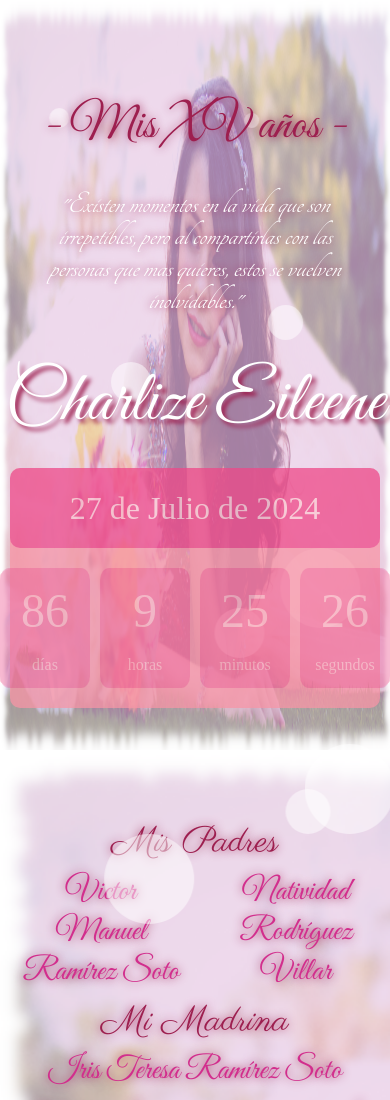
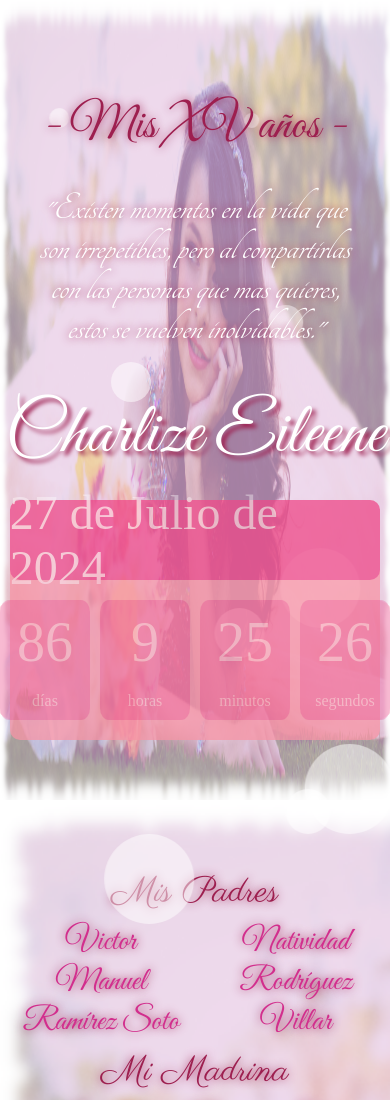
Before and after one commit to Mnemovic/quinceanera, a plain HTML site: page index.html in a window 390 px wide. Shown: the top 1100 px of the page. Drawn offline with Linux system fonts and the light colour scheme.

Commit message:
Add files via upload

```diff
--- a/estilos.css
+++ b/estilos.css
@@ -347,15 +347,15 @@ iframe
     #titulo
     {   font-weight: 300;   font-size: 3rem;    padding-top: 3rem;      }
     #lema
-    {   font-weight: 300;   font-size: 2rem;    width: 80%;             }
+    {   font-weight: 500;   font-size: 2.5rem;    width: 80%;             }
     #nombre
     {   font-weight: 500;   font-size: 4.5rem;    padding-top: 2rem;      }
     #marco
     {   width:95%;             }
     #fecha
-    {   height: 80px;       font-size: 2rem;    }
+    {   height: 80px;       font-size: 3rem;    }
     .temporizador
     {   width: 90px;        margin: 0px 5px;    }
     .tiempo
-    {   font-size: 3rem;                        }
+    {   font-size: 3.5rem;                        }
 }
--- a/index.html
+++ b/index.html
@@ -18,7 +18,7 @@
         <div id="principal">
             <header>
                 <div id="fondo">
-                    <img id="quinceanera" src="imagenes/anaVM.png" width="100%" height="750px">
+                    <img id="quinceanera" src="imagenes/anaVM.png" width="100%" height="800px">
                 </div>
                 <div id="bubbles">
                     <div class="bubble"></div>
```
